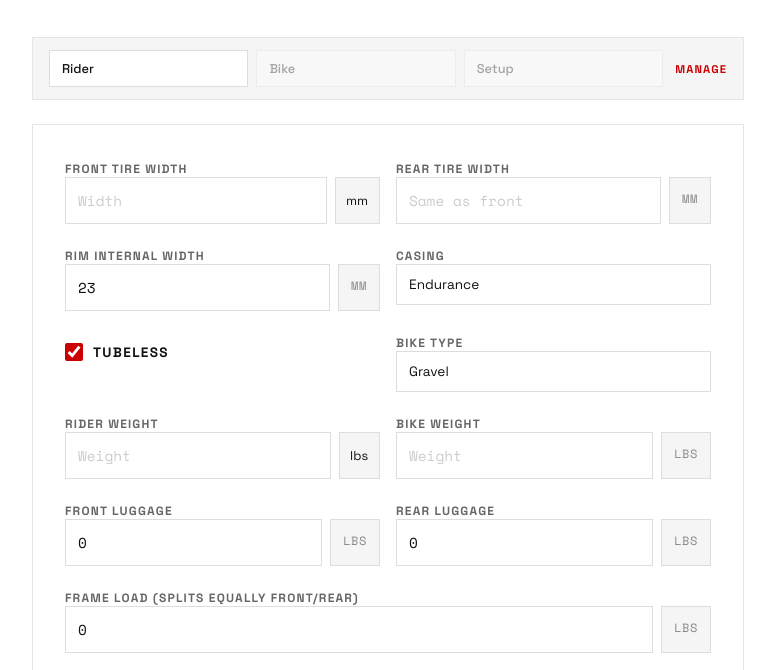
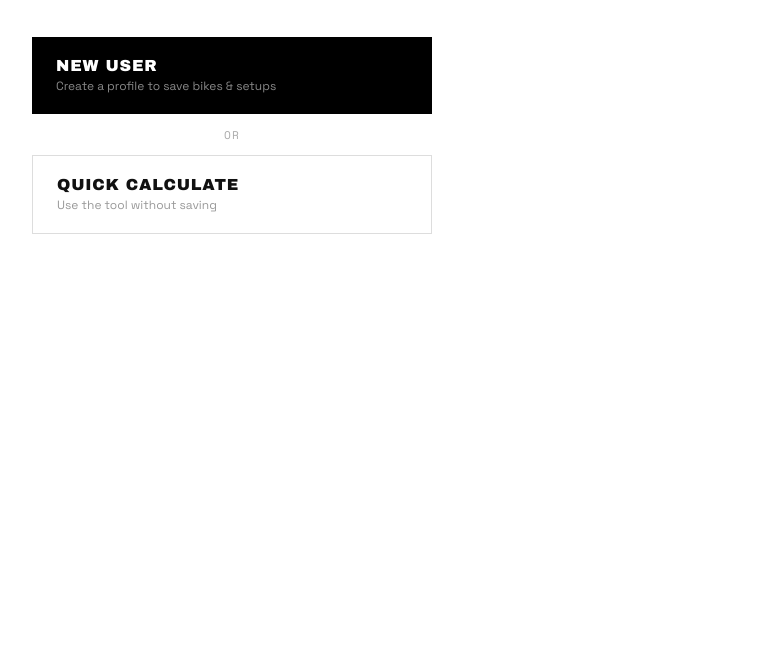
Before and after one commit to tjbmidland/tire-pressure-calculator, a website: page public/index.html in a window 1280 px wide. Shown: the part 99-769 px from the top of the page, without its empty margins (252-1027 px from the left). Drawn offline with nearby package versions, Linux system fonts and the light colour scheme; no server answers.

Commit message:
Add onboarding UX: new user, quick calculate, or returning user
- First-time users see two options: New User (create profile) or Quick Calculate
- Returning users with existing data skip onboarding automatically
- Calculator hidden until user makes a choice
- Onboarding buttons styled consistent with brutalist aesthetic

Assisted-by: Crush:xiaomi/mimo-v2.5-pro

```diff
--- a/public/index.html
+++ b/public/index.html
@@ -20,8 +20,23 @@
             <p class="subtitle">Based on Rene Herse v3 model</p>
         </header>
 
-        <!-- Profile selector -->
-        <div class="profile-bar">
+        <!-- Onboarding / Quick Start -->
+        <div id="onboarding" class="onboarding">
+            <div class="onboarding-options">
+                <button class="onboarding-btn" onclick="showManage('rider')">
+                    <span class="onboarding-label">New User</span>
+                    <span class="onboarding-desc">Create a profile to save bikes & setups</span>
+                </button>
+                <div class="onboarding-divider">or</div>
+                <button class="onboarding-btn onboarding-btn-secondary" onclick="skipOnboarding()">
+                    <span class="onboarding-label">Quick Calculate</span>
+                    <span class="onboarding-desc">Use the tool without saving</span>
+                </button>
+            </div>
+        </div>
+
+        <!-- Profile selector (hidden initially) -->
+        <div id="profileBar" class="profile-bar" style="display: none;">
             <div class="profile-selects">
                 <select id="riderSelect"><option value="">Rider</option></select>
                 <select id="bikeSelect" disabled><option value="">Bike</option></select>
@@ -127,7 +142,7 @@
         </div>
 
         <!-- Calculator -->
-        <div class="calculator">
+        <div id="calculator" class="calculator" style="display: none;">
             <div class="input-row-pair">
                 <div class="input-group">
                     <label for="frontTireWidth">Front Tire Width</label>
--- a/public/script.js
+++ b/public/script.js
@@ -7,6 +7,7 @@ let currentRiderId = null;
 let currentBikeId = null;
 let currentSetupId = null;
 let lastResult = null;
+let onboarded = false;
 
 // ─── API helpers ───────────────────────────────────────────────────
 
@@ -356,4 +357,27 @@ async function deleteSetup(id) {
 
 // ─── Init ──────────────────────────────────────────────────────────
 
-loadRiders();
+function showManage(section) {
+  document.getElementById('onboarding').style.display = 'none';
+  document.getElementById('profileBar').style.display = 'flex';
+  document.getElementById('calculator').style.display = 'block';
+  onboarded = true;
+  loadRiders().then(() => toggleManage());
+}
+
+function skipOnboarding() {
+  document.getElementById('onboarding').style.display = 'none';
+  document.getElementById('profileBar').style.display = 'flex';
+  document.getElementById('calculator').style.display = 'block';
+  onboarded = true;
+  loadRiders();
+}
+
+// Check if user has existing data
+api('/riders').then(r => {
+  if (r.length > 0) {
+    // Existing user — skip onboarding
+    skipOnboarding();
+  }
+  // Otherwise show onboarding
+});
--- a/public/styles.css
+++ b/public/styles.css
@@ -81,6 +81,73 @@ header h1 {
     color: #888;
     letter-spacing: 0.05em;
     margin-top: 4px;
+}
+
+/* ─── Onboarding ────────────────────────────────────────────────── */
+
+.onboarding {
+    margin-bottom: 32px;
+}
+
+.onboarding-options {
+    display: flex;
+    flex-direction: column;
+    gap: 12px;
+    max-width: 400px;
+}
+
+.onboarding-divider {
+    text-align: center;
+    font-family: 'Space Mono', monospace;
+    font-size: 0.7rem;
+    color: #aaa;
+    text-transform: uppercase;
+    letter-spacing: 0.1em;
+}
+
+.onboarding-btn {
+    display: flex;
+    flex-direction: column;
+    gap: 4px;
+    padding: 20px 24px;
+    background: #000;
+    color: #fff;
+    border: none;
+    text-align: left;
+    cursor: pointer;
+    transition: background 0.15s;
+}
+
+.onboarding-btn:hover {
+    background: #c00;
+}
+
+.onboarding-btn-secondary {
+    background: #fff;
+    color: #111;
+    border: 1px solid #ddd;
+}
+
+.onboarding-btn-secondary:hover {
+    background: #f5f5f5;
+    border-color: #c00;
+}
+
+.onboarding-label {
+    font-family: 'Archivo Black', 'Impact', sans-serif;
+    font-size: 1rem;
+    text-transform: uppercase;
+    letter-spacing: 0.05em;
+}
+
+.onboarding-desc {
+    font-family: 'Space Grotesk', sans-serif;
+    font-size: 0.75rem;
+    color: #888;
+}
+
+.onboarding-btn-secondary .onboarding-desc {
+    color: #999;
 }
 
 /* ─── Profile Bar ───────────────────────────────────────────────── */
--- a/src/formula.js
+++ b/src/formula.js
@@ -56,7 +56,7 @@ function surfaceCorrection(surfaceType) {
 const BIKE_DIST = {
   road:        [0.47, 0.53],
   gravel:      [0.467, 0.533],
-  mountain:    [0.42, 0.58],
+  mountain:    [0.45, 0.55],
   bikepacking: [0.455, 0.545],
 };
 
```
